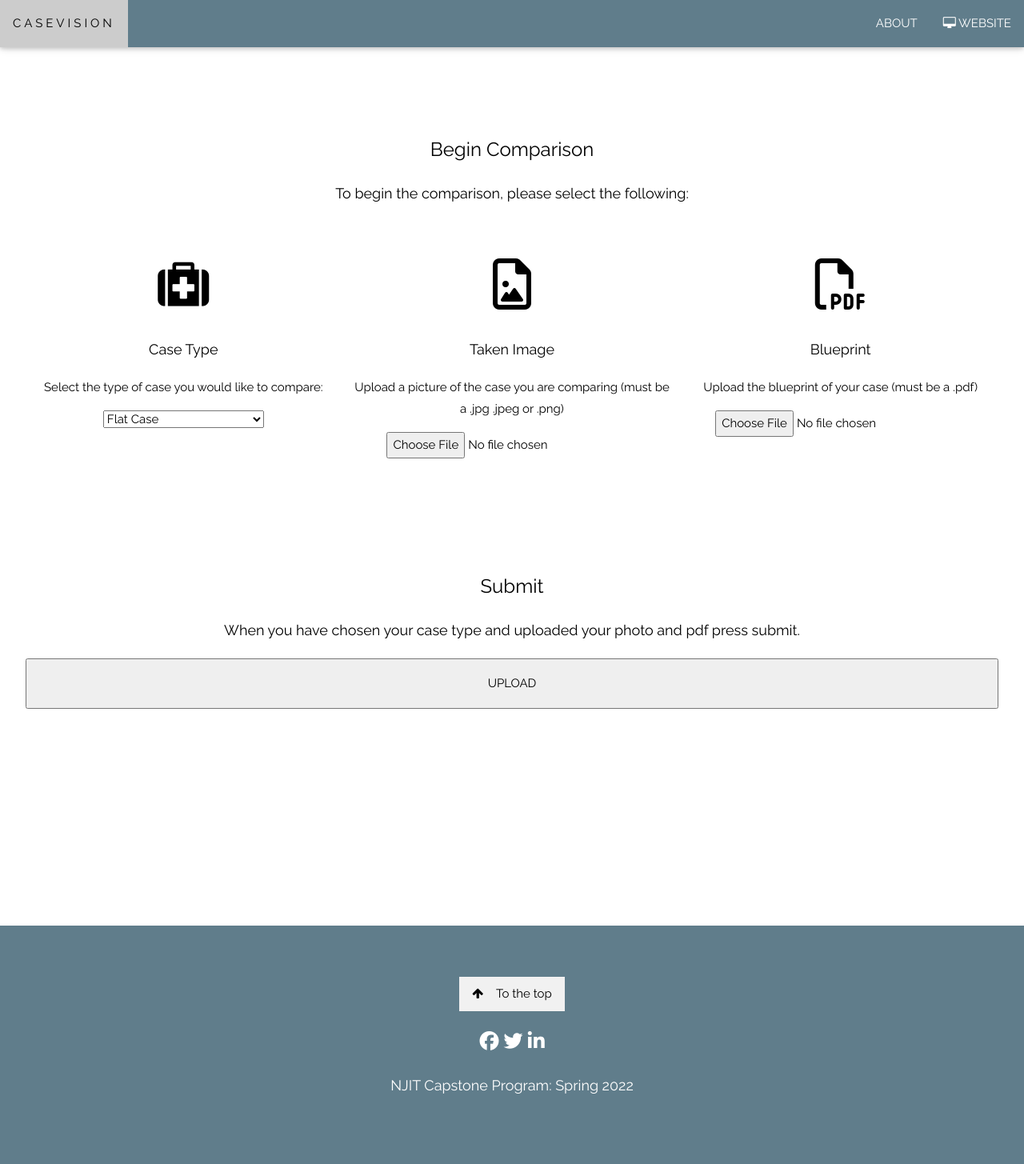
After one commit to Carlsonho08/Capstone_Case_Medical, a PHP site: page /uploadpg.php in a window 1280 px wide. The commit adds this page. Shown: the whole page at 80% size. Run offline with PHP 8.4, Linux system fonts and the light colour scheme; some libraries are stand-ins or nearby versions.

Commit message:
HTML Updates
Updates to index.php and uploadpage.php renamed to uploadpg.php and stylized

```diff
--- /dev/null
+++ b/UploadPage/uploadpg.php
@@ -0,0 +1,132 @@
+<<!DOCTYPE html>
+<html>
+    <head>
+        <title>CaseVision | Upload</title>
+        <meta charset="UTF-8">
+        <meta name="viewport" content="width=device-width, initial-scale=1">
+        <script src="https://kit.fontawesome.com/a076d05399.js" crossorigin="anonymous"></script>
+        <link rel="stylesheet" href="https://www.w3schools.com/w3css/4/w3.css">
+        <link rel="stylesheet" href="https://fonts.googleapis.com/css?family=Raleway">
+        <link rel="stylesheet" href="https://cdnjs.cloudflare.com/ajax/libs/font-awesome/4.7.0/css/font-awesome.min.css">
+        <style>
+            body,h1,h2,h3,h4,h5,h6 {font-family: "Raleway", sans-serif}
+
+            body, html {
+            height: 100%;
+            line-height: 1.8;
+            }
+
+            .button {
+                width: 100%;
+                padding: 16px 32px;
+            }
+
+            .w3-bar .w3-button {
+            padding: 16px;
+            }
+
+        </style>
+    </head>
+<body>
+
+    <!-- Navbar (sit on top) -->
+    <div class="w3-top">
+        <div class="w3-bar w3-blue-grey w3-card" id="myNavbar">
+            <a href="#home" class="w3-bar-item w3-button w3-wide">CASEVISION</a>
+            <!-- Right-sided navbar links -->
+            <div class="w3-right w3-hide-small">
+                <a href="index.php" class="w3-bar-item w3-button">ABOUT</a>
+                <a href="https://www.casemed.com/index.php" class="w3-bar-item w3-button"><i class="fa fa-desktop"></i> WEBSITE</a>
+            </div>
+            <!-- Hide right-floated links on small screens and replace them with a menu icon -->
+
+            <a href="javascript:void(0)" class="w3-bar-item w3-button w3-right w3-hide-large w3-hide-medium" onclick="w3_open()"><i class="fa fa-bars"></i></a>
+        </div>
+    </div>
+
+    <!-- Sidebar on small screens when clicking the menu icon -->
+    <nav class="w3-sidebar w3-bar-block w3-black w3-card w3-animate-left w3-hide-medium w3-hide-large" style="display:none" id="mySidebar">
+        <a href="javascript:void(0)" onclick="w3_close()" class="w3-bar-item w3-button w3-large w3-padding-16">Close ×</a>
+        <a href="#about" onclick="w3_close()" class="w3-bar-item w3-button">ABOUT</a>
+        <a href="#team" onclick="w3_close()" class="w3-bar-item w3-button">TEAM</a>
+        <a href="uploadpg.php" onclick="w3_close()" class="w3-bar-item w3-button">UPLOAD</a>
+        <a href="https://www.casemed.com/index.php" onclick="w3_close()" class="w3-bar-item w3-button">WEBSITE</a>
+        <a href="#contact" onclick="w3_close()" class="w3-bar-item w3-button">CONTACT</a>
+    </nav>
+
+    <!-- About Section -->
+    <form action = "upload.php" method = "POST" enctype = "multipart/form-data">
+        <div class="w3-container" style="padding:128px 16px" id="about">
+            <h3 class="w3-center">Begin Comparison</h3>
+            <p class="w3-center w3-large">To begin the comparison, please select the following:</p>
+            <div class="w3-row-padding w3-center" style="margin-top:64px">
+                <div class="w3-third">
+                    <i class="fa fa-medkit w3-margin-bottom w3-jumbo w3-center"></i>
+                    <p class="w3-large">Case Type</p>
+                    <p>Select the type of case you would like to compare:</p>
+                    <select name="mysets" id="mysets">
+                        <option value="flat">Flat Case</option>
+                        <option value="assembled">Folded/ Assembled Case</option>
+                    </select><br>
+                </div>
+                <div class="w3-third">
+                    <i class="fa fa-file-photo-o w3-margin-bottom w3-jumbo"></i>
+                    <p class="w3-large">Taken Image</p>
+                    <p>Upload a picture of the case you are comparing (must be a .jpg .jpeg or .png)</p>
+                    <input type = "file" name = "file"><br>
+                </div>
+                <div class="w3-third">
+                    <i class="fa fa-file-pdf-o w3-margin-bottom w3-jumbo"></i>
+                    <p class="w3-large">Blueprint</p>
+                    <p>Upload the blueprint of your case (must be a .pdf)</p>
+                    <input type = "file" name = "pdf"><br>
+                </div>
+            </div>
+            <div class="w3-container" style="padding:128px 16px" id="team">
+                <h3 class="w3-center">Submit</h3>
+                <p class="w3-center w3-large">When you have chosen your case type and uploaded your photo and pdf press submit.</p>
+                <button class = "button" type = "submit" name = "submit">UPLOAD</button>
+            </div>
+        </div>
+    </form>
+
+    <!-- Footer -->
+    <footer class="w3-center w3-blue-grey w3-padding-64">
+    <a href="#home" class="w3-button w3-light-grey"><i class="fa fa-arrow-up w3-margin-right"></i>To the top</a>
+    <div class="w3-xlarge w3-section">
+        <a href="https://www.facebook.com/casemedical/"><i class="fa fa-facebook w3-hover-opacity"></i></a>
+        <a href = "https://twitter.com/casemedical"><i class="fa fa-twitter w3-hover-opacity"></i></a>
+        <a href = "https://www.linkedin.com/company/case-medical-inc./"><i class="fa fa-linkedin w3-hover-opacity"></i></a>
+        <p class="w3-center w3-large">NJIT Capstone Program: Spring 2022</p>
+    </div>
+    </footer>
+
+    <script>
+    // Modal Image Gallery
+    function onClick(element) {
+    document.getElementById("img01").src = element.src;
+    document.getElementById("modal01").style.display = "block";
+    var captionText = document.getElementById("caption");
+    captionText.innerHTML = element.alt;
+    }
+
+
+    // Toggle between showing and hiding the sidebar when clicking the menu icon
+    var mySidebar = document.getElementById("mySidebar");
+
+    function w3_open() {
+    if (mySidebar.style.display === 'block') {
+        mySidebar.style.display = 'none';
+    } else {
+        mySidebar.style.display = 'block';
+    }
+    }
+
+    // Close the sidebar with the close button
+    function w3_close() {
+        mySidebar.style.display = "none";
+    }
+    </script>
+
+</body>
+</html>
```
Also changed, not shown: UploadPage/index.php (+15 -14 lines), UploadPage/upload.php (+12 -4 lines), UploadPage/uploadpage.php (deleted, +0 -25 lines).
